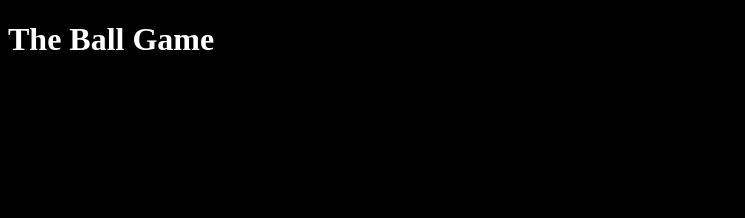
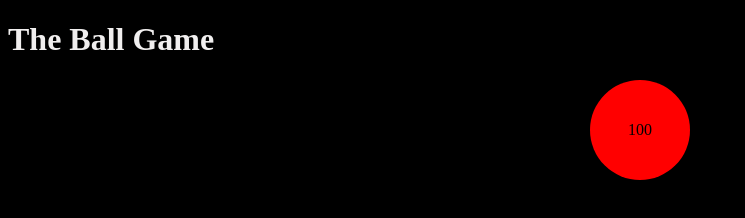
Before and after one commit to Moshe-Alper/ballgame-git, a plain HTML site: page index.html in a window 1280 px wide. Shown: the whole page, without its empty margins (0-745 px from the left). Drawn offline with Linux system fonts and the light colour scheme.

Commit message:
style div to ball shape and add margin to center

```diff
--- a/css/style.css
+++ b/css/style.css
@@ -3,5 +3,17 @@ body {
 }
 
 h1 {
-    color: white;
+    color: rgb(241, 239, 239);
 }
+
+.ball {
+    height: 100px;
+    width: 100px;
+
+    margin: 0 auto;
+
+    border-radius: 50%;
+    background-color: red;
+    align-content: center;
+    text-align: center;
+}
```
